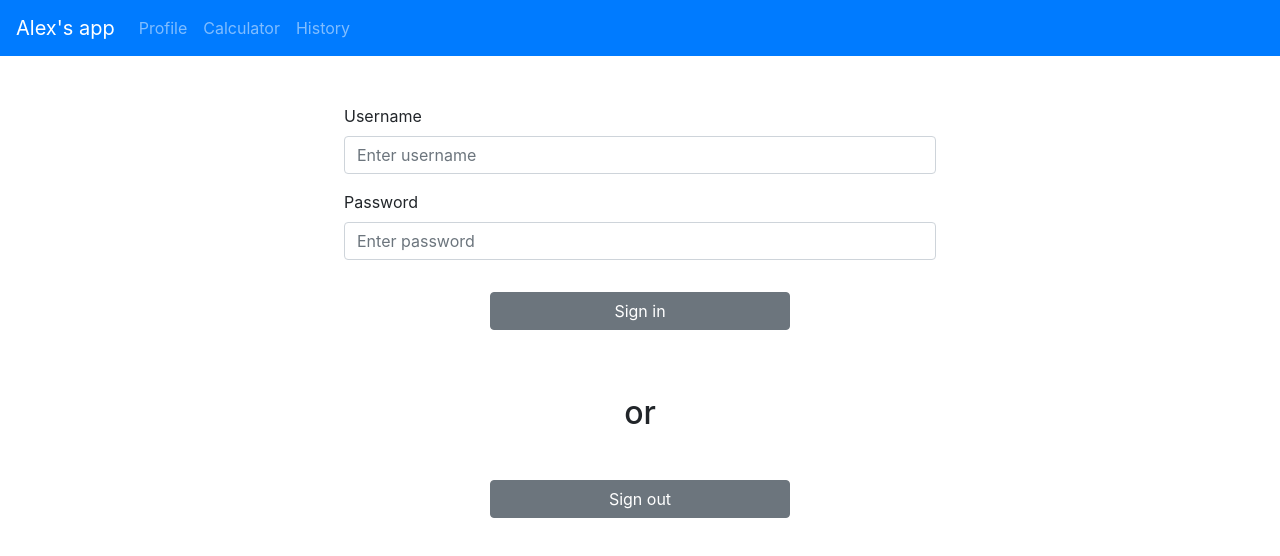
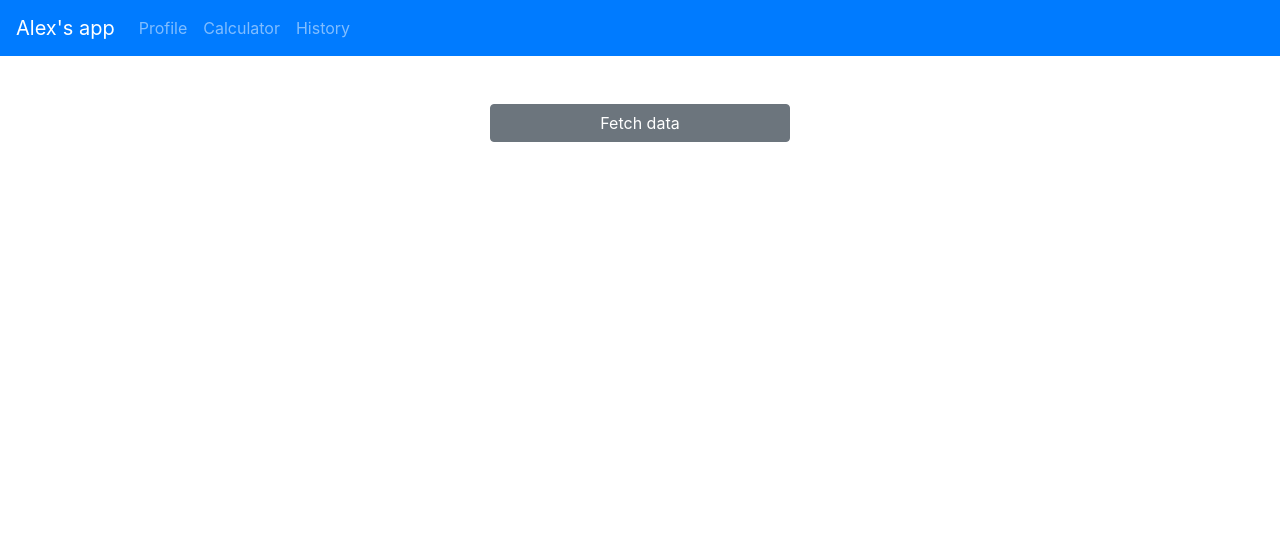
Before and after one commit to sanchezik/tn-calculator-front, a Vue app: page /#/history in a window 1280 px wide. Both pictures are taken after a click on the link "Alex's app". Shown: the top 556 px of the page. Built offline with nearby package versions, Linux system fonts and the light colour scheme.

Commit message:
login logic

```diff
--- a/src/components/PageHistory.vue
+++ b/src/components/PageHistory.vue
@@ -1,25 +1,8 @@
 <template>
   <div class="p-5 d-flex flex-column align-items-center">
-    <div v-if="response">
-      <pre>{{ response }}</pre>
-    </div>
-    <div class="w-50 mb-3">
-      <div class="form-group">
-        <label for="username">Username</label>
-        <input type="text" class="form-control" id="username" placeholder="Enter username" required>
-      </div>
-      <div class="form-group">
-        <label for="password">Password</label>
-        <input type="password" class="form-control" id="password" placeholder="Enter password" required>
-      </div>
-    </div>
-    <b-button @click="makeLoginRequest" style="width: 300px;">Sign in</b-button>
-    <div id="signInErrMsg" class="text-danger my-1"></div>
-    <div id="signInInfoMsg" class="text-success my-1"></div>
-    <h2 class="my-5">or</h2>
-    <b-button @click="makeLogoutRequest" style="width: 300px;">Sign out</b-button>
-    <div id="signOutErrMsg" class="text-danger my-1"></div>
-    <div id="signOutInfoMsg" class="text-success my-1"></div>
+    <b-button @click="getDataRequest" style="width: 300px;">Fetch data</b-button>
+    <div id="myRecords" class="my-2"></div>
+    <div id="requestErrMsg" class="text-danger my-2"></div>
   </div>
 </template>
 
@@ -33,31 +16,15 @@ export default {
     };
   },
   methods: {
-    async makeLoginRequest() {
-      $("#signInErrMsg").html("");
-      $("#signInInfoMsg").html("");
-      let data = {
-        username: $.trim($("#username").val()),
-        password: $.trim($("#password").val())
-      }
-      $.post("http://176.57.184.98:5000/login", data)
+    async getDataRequest() {
+      $("#myRecords").html("");
+      $("#requestErrMsg").html("");
+      $.post("http://176.57.184.98:5000/my-records", {})
           .done(function (result) {
-            // this.response = res.data;
-            $("#signInInfoMsg").html("Hello, " + result["user"]["username"]);
+            $("#myRecords").html(result["records"]);
           })
           .fail(function (result) {
-            $("#signInErrMsg").html(result.responseJSON["errors"]);
-          });
-    },
-    async makeLogoutRequest() {
-      $("#signOutErrMsg").html("");
-      $("#signOutInfoMsg").html("");
-      $.post("http://176.57.184.98:5000/logout", {})
-          .done(function (result) {
-            $("#signOutInfoMsg").html(result["message"]);
-          })
-          .fail(function () {
-            $("#signOutErrMsg").html("Unexpected error. Try again later");
+            $("#requestErrMsg").html(result.responseJSON["error"]);
           });
     },
   },
--- a/src/components/PageProfile.vue
+++ b/src/components/PageProfile.vue
@@ -36,18 +36,28 @@ export default {
     async makeLoginRequest() {
       $("#signInErrMsg").html("");
       $("#signInInfoMsg").html("");
+
       let data = {
         username: $.trim($("#username").val()),
         password: $.trim($("#password").val())
       }
-      $.post("http://176.57.184.98:5000/login", data)
-          .done(function (result) {
-            // this.response = res.data;
-            $("#signInInfoMsg").html("Hello, " + result["user"]["username"]);
-          })
-          .fail(function (result) {
-            $("#signInErrMsg").html(result.responseJSON["errors"]);
-          });
+      $.ajax({
+        type: 'POST',
+        url: "http://127.0.0.1:5000/login",
+        data: data,
+        // xhrFields: {
+        //   withCredentials: true
+        // },
+        crossDomain: true,
+        success: function (result, status, xhr) {
+          console.log(xhr.getResponseHeader('Set-Cookie'))
+          $("#signInInfoMsg").html("Hello, " + result["user"]["username"]);
+        },
+        error: function (result) {
+          $("#signInErrMsg").html(result);
+          // $("#signInErrMsg").html(result.responseJSON["errors"]);
+        }
+      });
     },
     async makeLogoutRequest() {
       $("#signOutErrMsg").html("");
```
